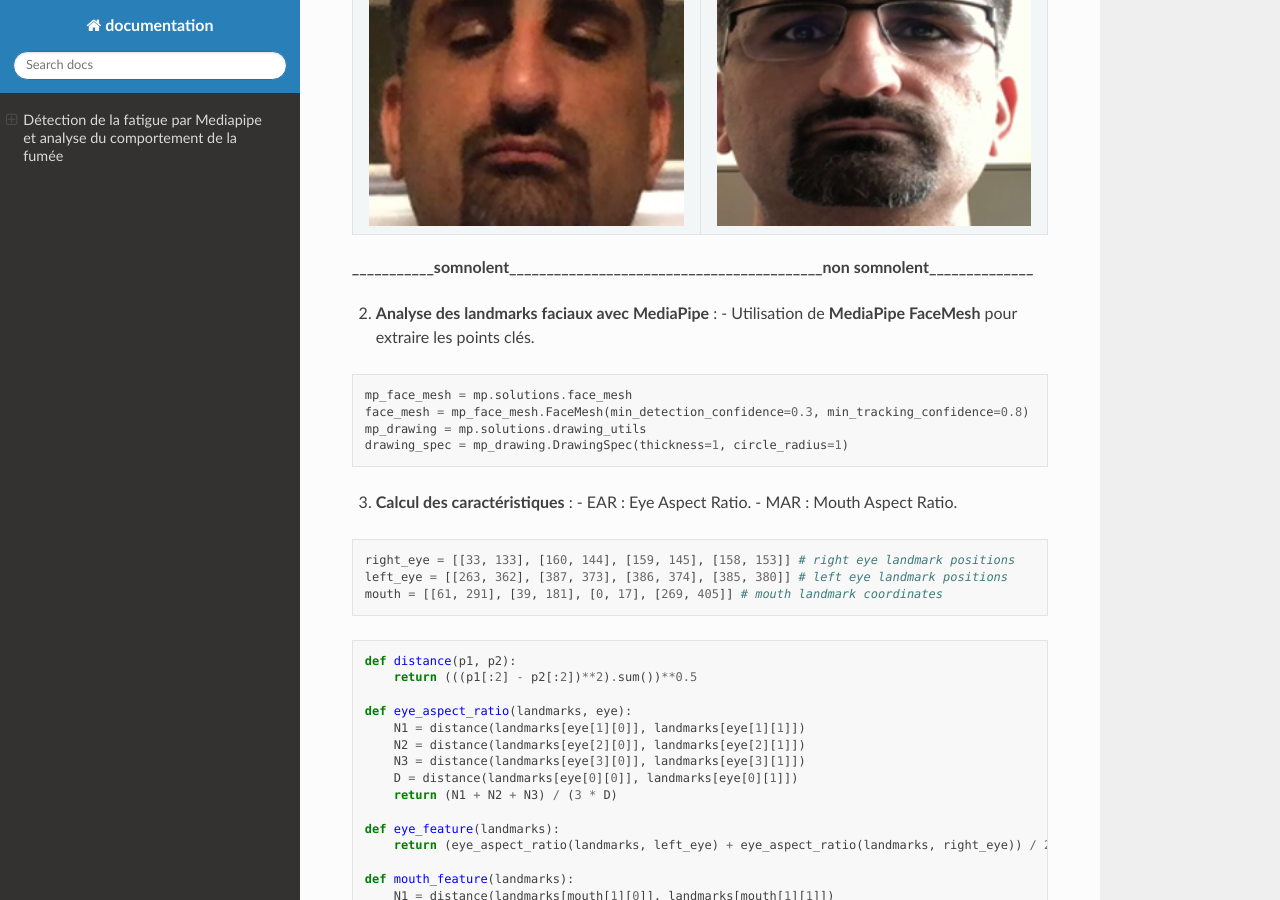
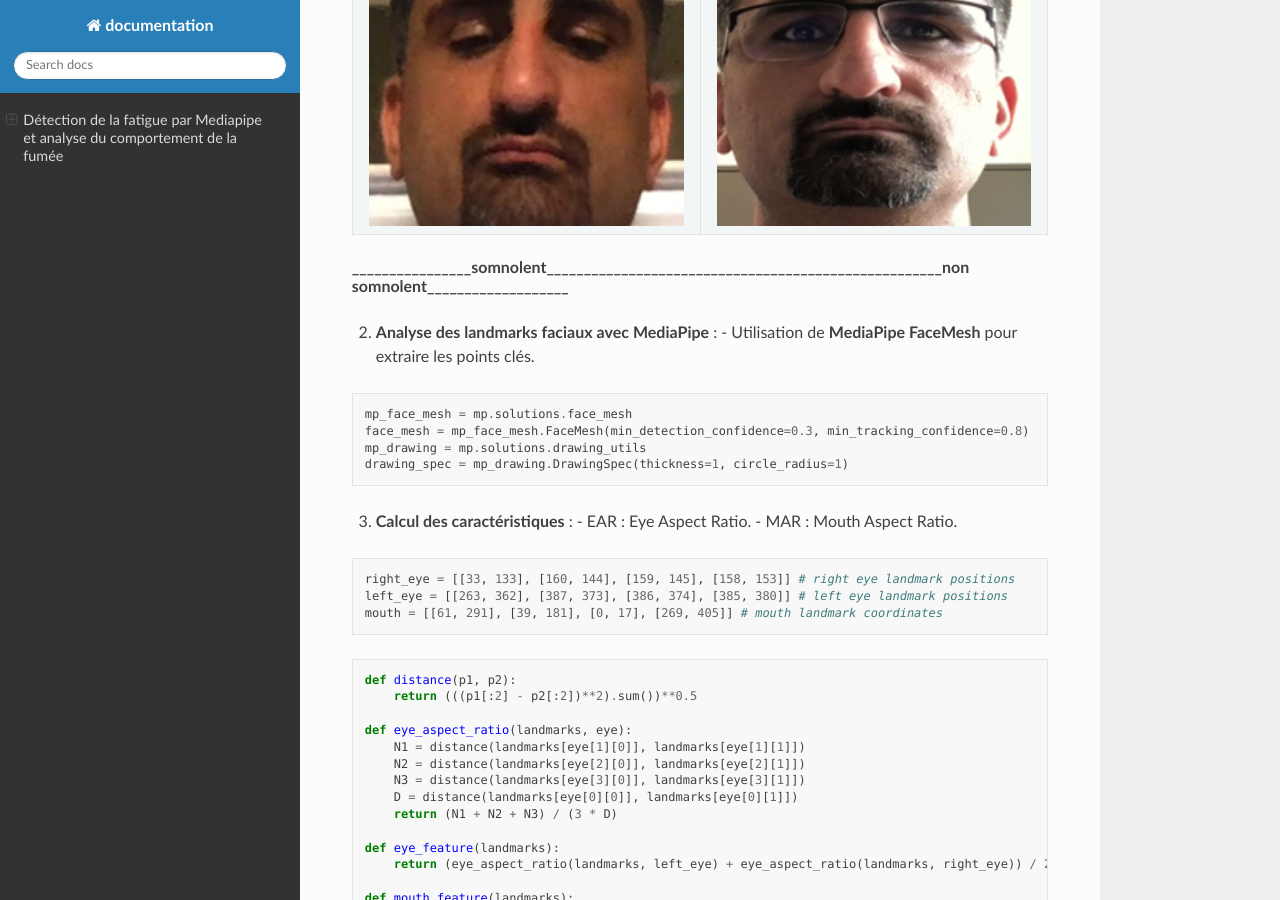
Before and after one commit to fatimafadili/detection, a Sphinx documentation site: the page built from source/index.rst, in a window 1280 px wide and 900 px high, scrolled down 2163 px. Built offline with Sphinx 7.4.7 and the Read the Docs theme 3.1.0, drawn with Linux system fonts in a browser that asks for light colours.

Commit message:
Update index.rst

```diff
--- a/source/index.rst
+++ b/source/index.rst
@@ -90,8 +90,8 @@
      - .. image:: image/a0103.png
          :alt: Image 2
          :width: 500px
-___________somnolent__________________________________________non somnolent______________
-           =========                                          =============
+________________somnolent_____________________________________________________non somnolent___________________
+                =========                                                     =============
 2. **Analyse des landmarks faciaux avec MediaPipe** :
    - Utilisation de **MediaPipe FaceMesh** pour extraire les points clés.
 
@@ -367,7 +367,7 @@
 
    * - .. image:: image/notsmoking_0941.jpg
          :alt: Image 1
-         :width: 500px
+         :width: 700px
      - .. image:: image/smok64.jpg
          :alt: Image 2
          :width: 500px
```
